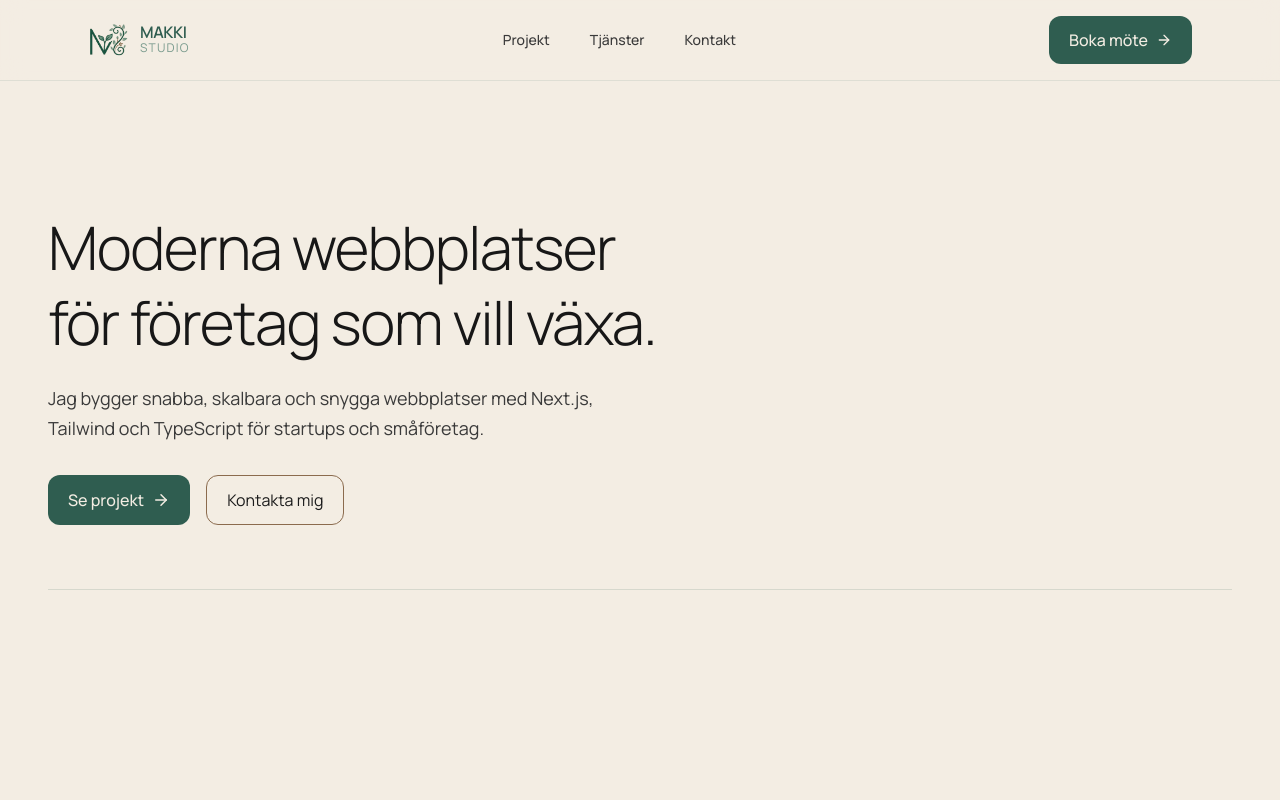
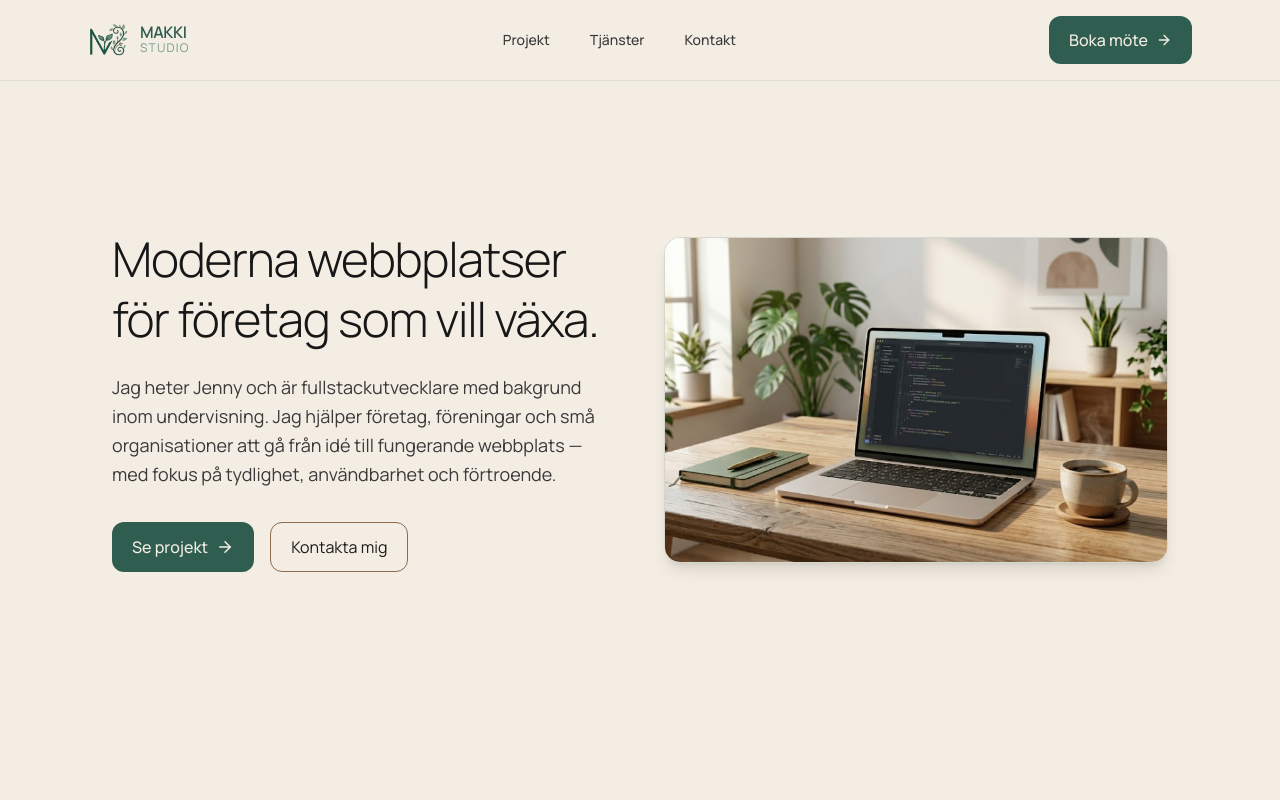
Before and after one commit to jennymakki/makki-studio, a Next.js app: page / in a window 1280 px wide. Shown: the top 800 px of the page. Built offline with nearby package versions, Linux system fonts and the light colour scheme.

Commit message:
added a placeholder image

```diff
--- a/components/Hero.tsx
+++ b/components/Hero.tsx
@@ -2,6 +2,7 @@
 
 import { ArrowRight } from "lucide-react";
 import { ButtonPrimary, ButtonSecondary } from "./Button";
+import Image from "next/image";
 
 export default function Hero() {
   return (
@@ -9,30 +10,40 @@ export default function Hero() {
       className="relative overflow-hidden min-h-screen flex items-center"
       style={{ backgroundColor: "#F3EDE3" }}
     >
-      <div className="w-full px-6 md:px-12 py-20 md:py-32 relative">
-
-        <h1 className="text-4xl md:text-6xl font-light tracking-tight leading-tight">
+      <div className="mx-auto max-w-6xl w-full px-6 md:px-12 py-20 md:py-32 grid grid-cols-1 lg:grid-cols-2 gap-10 lg:gap-12 items-center">
+        <div className="flex flex-col">
+          <h1 className="order-1 text-5xl md:text-5xl font-light tracking-tight leading-tight">
             Moderna webbplatser <br />
             för företag som vill växa.
           </h1>
 
-        <p className="mt-5 md:mt-6 max-w-xl text-base md:text-lg text-[#3A3A3A] leading-relaxed">
-          Jag bygger snabba, skalbara och snygga webbplatser med Next.js,
-          Tailwind och TypeScript för startups och småföretag.
+          <p className="order-3 mt-5 md:mt-6 max-w-xl text-base md:text-lg text-[#3A3A3A] leading-relaxed">
+            Jag heter Jenny och är fullstackutvecklare med bakgrund inom
+            undervisning. Jag hjälper företag, föreningar och små organisationer
+            att gå från idé till fungerande webbplats — med fokus på tydlighet,
+            användbarhet och förtroende.
           </p>
 
-        <div className="mt-8 flex flex-col sm:flex-row gap-3 sm:gap-4">
+          <div className="order-4 mt-8 flex flex-col sm:flex-row gap-3 sm:gap-4">
             <ButtonPrimary href="#projects">
               Se projekt <ArrowRight size={18} />
             </ButtonPrimary>
 
             <ButtonSecondary href="#cta">Kontakta mig</ButtonSecondary>
           </div>
+        </div>
 
-        <div
-          className="mt-14 md:mt-16 h-px w-full"
-          style={{ backgroundColor: "rgba(47,93,80,0.15)" }}
+        <div className="lg:col-start-2">
+          <div className="w-full max-w-xl lg:max-w-lg mx-auto lg:mx-0 rounded-2xl overflow-hidden shadow-lg border border-[rgba(47,93,80,0.15)]">
+            <Image
+              src="/hero.png"
+              alt="Makki Studio workspace"
+              width={900}
+              height={600}
+              className="w-full h-auto object-cover"
             />
+          </div>
+        </div>
       </div>
     </section>
   );
--- a/components/Services.tsx
+++ b/components/Services.tsx
@@ -15,7 +15,8 @@ const services = [
 
 export default function Services() {
   return (
-    <section className="mx-auto max-w-6xl px-6 py-20">
+    <section className="mx-auto max-w-6xl px-6 py-20"
+    id="services">
       <h2 className="text-2xl md:text-3xl font-semibold">
         Tjänster
       </h2>
```
Also changed, not shown: public/hero.png (added). Lines whose indentation alone changed are shown as unchanged.
